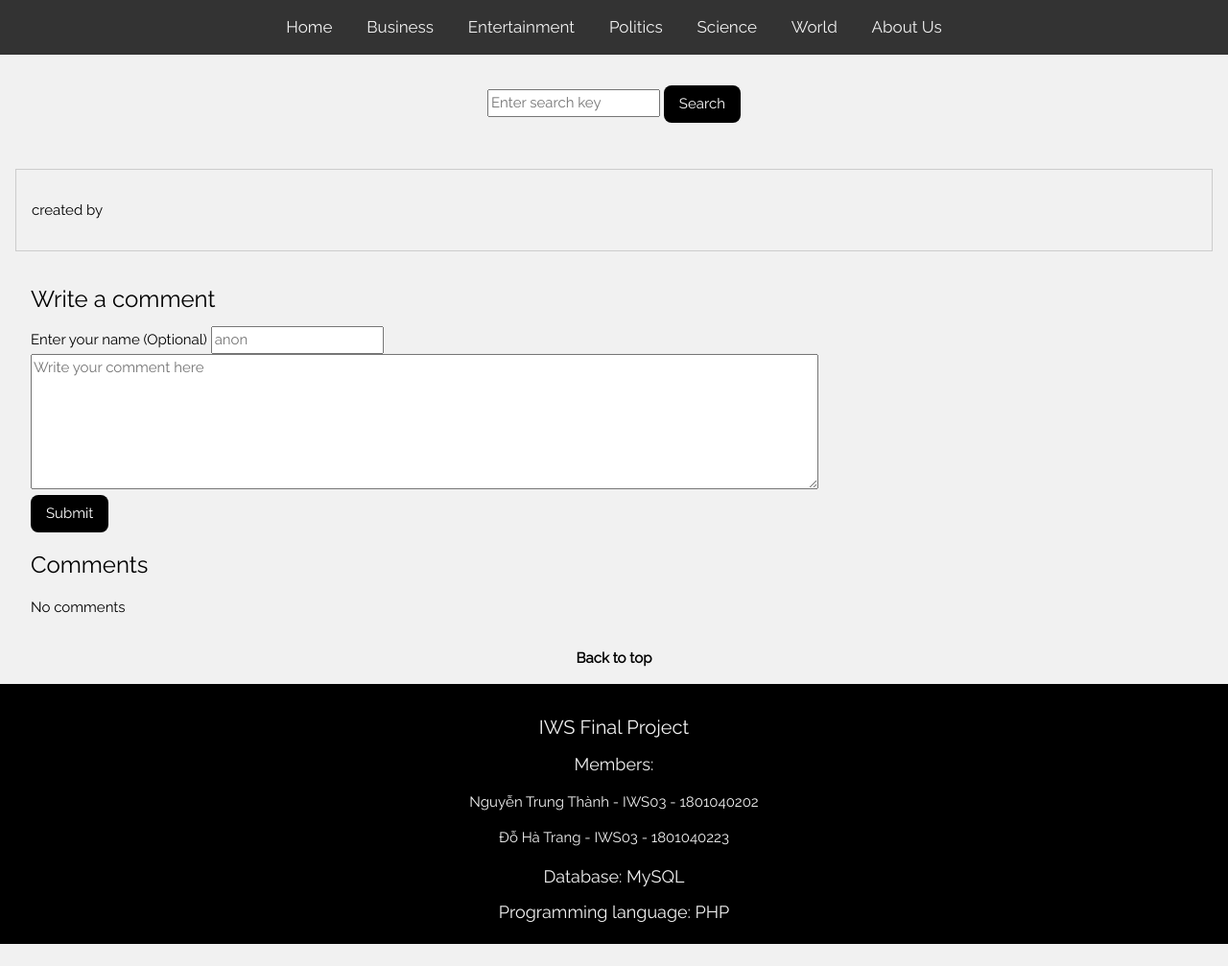
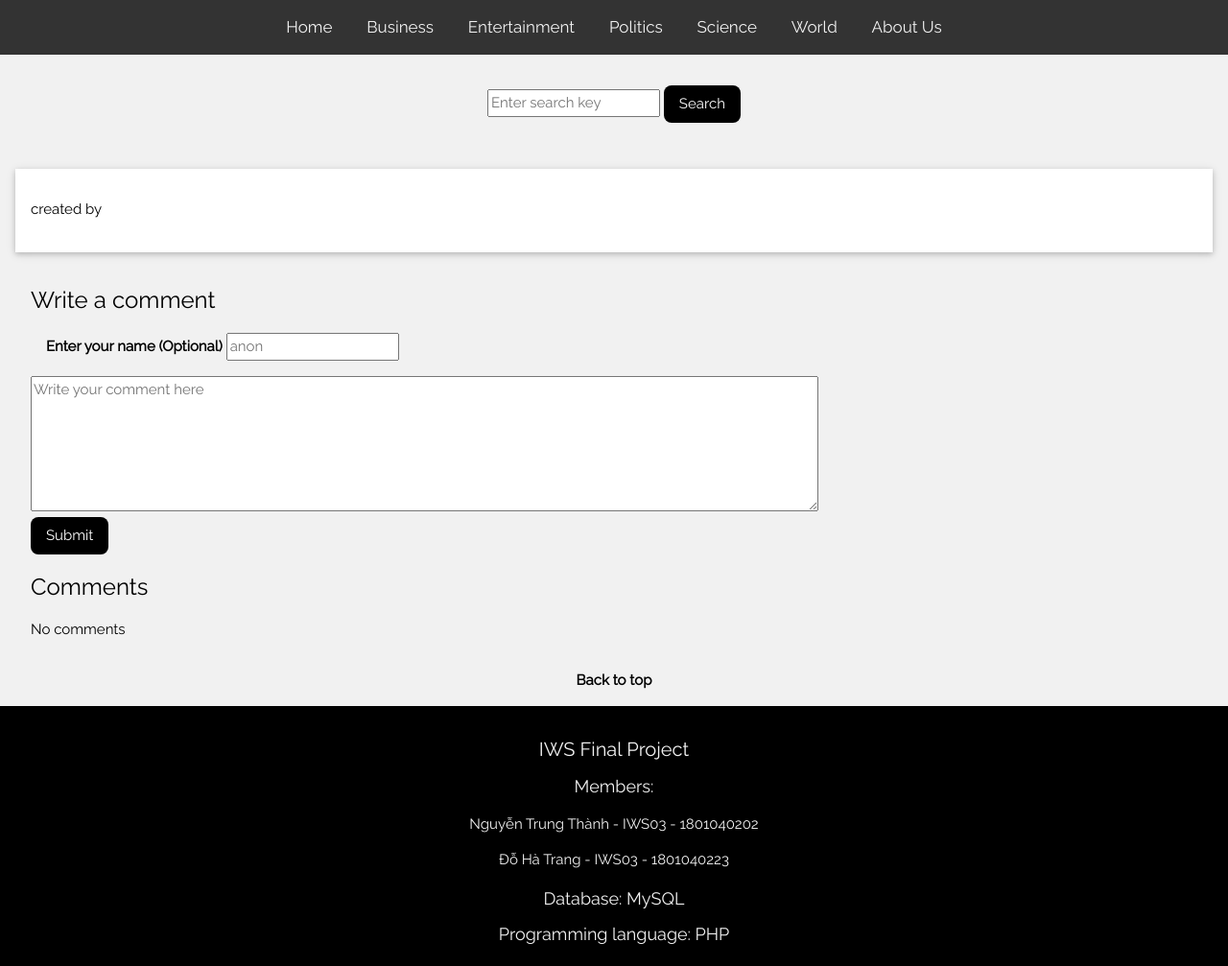
Before and after one commit to Somniate/IWS_Final, a PHP site: page /read_one.php?id=1 in a window 1280 px wide. Shown: the part 181-1188 px from the top of the page at 96% size. Before the commit the page ends 1165 px from the top, so only its background shows below. Run offline with PHP 8.4, Linux system fonts and the light colour scheme; data that the repository does not hold is empty.

Commit message:
Add files via upload

```diff
--- a/category_search.php
+++ b/category_search.php
@@ -124,7 +124,7 @@ if ($result0) {
                 <?php else : ?>
                     <!-- each row in $rows is consider $row -->
                     <?php foreach ($rows as $row) : ?>
-                        <div class="w3-panel w3-border w3-border-w3-camo-verydarkgrey w3-round-xxlarge">
+                        <div class="w3-card w3-margin w3-container w3-white w3-row">
                             <!-- link to article -->
                             <!-- Request: GET read_one.php?id=# HTTP/1.1 -->
                             <h2><a href="read_one.php?id=<?php echo $row['id_article']; ?>"><?php echo $row['title_article'] ?></a></h2>
--- a/read_one.php
+++ b/read_one.php
@@ -1,4 +1,6 @@
 <?php
+//NOTE: add nl2br() to insert line break - 19/5
+
 //embed php code from config.php
 include_once('./config.php');
 
@@ -39,6 +41,12 @@ $article = $result->fetch_assoc();
 
         a {
             text-decoration: none;
+        }
+        .intro{
+            font-size: 120%;
+        }
+        .cmtbox{
+            background-color : #333;
         }
     </style>
 </head>
@@ -91,7 +99,7 @@ $article = $result->fetch_assoc();
         </div>
 
         <!-- news display -->
-        <div class="w3-panel w3-border w3-padding-16 w3-margin">
+        <div class="w3-card w3-white w3-padding-16 w3-margin w3-container">
             <!-- title -->
             <h1><?php echo $article['title_article'] ?></h1>
 
@@ -103,13 +111,13 @@ $article = $result->fetch_assoc();
             <p><?php echo $article['date_article'] ?></p>
 
             <!-- author -->
-            <p>created by <?php echo $article['author_article'] ?></p>
+            <p>created by <span class="w3-tag"><?php echo $article['author_article'] ?></span></p>
 
             <!-- intro -->
-            <p style="font-weight: bold;"><?php echo $article['intro_article'] ?></p>
+            <p class= "intro" style="font-weight: bold;"><?php echo $article['intro_article'] ?></p>
 
             <!-- content -->
-            <p><?php echo $article['content_article'] ?></p>
+            <p><?php echo nl2br($article['content_article']) ?></p>
 
             <!-- tags -->
             <div class="tags">
@@ -138,7 +146,9 @@ $article = $result->fetch_assoc();
                     foreach ($tags as $row3) {
                     ?>
                         <!-- Request: GET tag_search.php?tag=# HTTP/1.1 -->
+                        <span class="w3-tag">
                         <a href="tag_search.php?tag=<?php echo $row3['name_tag'] ?>"><?php echo $row3['name_tag'] ?></a><br>
+                        </span>
                 <?php
                     }
                 }
@@ -155,8 +165,10 @@ $article = $result->fetch_assoc();
                     <form action="" method="post">
                         <!-- Request: POST read_one.php HTTP/1.1 (not sure about this one)-->
                         <h3>Write a comment</h3>
-                        <label for="writer">Enter your name (Optional)</label>
+                        <div class = "w3-margin">
+                        <label style ="font-weight:bold" for="writer">Enter your name (Optional)</label>
                         <input type="text" name="writer" id="writer" placeholder="anon"><br>
+                        </div>
                         <textarea name="write_comment" id="write_comment" cols="100" rows="6" placeholder="Write your comment here" required></textarea><br>
                         <button type="submit" class="w3-button w3-black w3-round-large w3-medium" name="save">Submit</button>
                     </form>
@@ -218,7 +230,8 @@ $article = $result->fetch_assoc();
                     <?php else : ?>
                         <!-- each row in $comments is consider $row -->
                         <?php foreach ($comments as $row) : ?>
-                            <div style="border:3px solid white" class="w3-panel w3-border-gray w3-round-xxlarge">
+                        <div class = "cmtbox">
+                            <div class="w3-container w3-text-white w3-margin">
                                 <!-- showing comment's maker -->
                                 <h4><?php echo $row['author_comment'] ?></a></h4>
 
@@ -226,8 +239,9 @@ $article = $result->fetch_assoc();
                                 <p><?php echo $row['date_created'] ?></p>
 
                                 <!-- showing comment's content -->
-                                <p><?php echo $row['content_comment'] ?></p>
+                                <p><?php echo $row['content_comment'] ?></p><br>
                             </div>
+                        </div>
                         <?php endforeach; ?>
                     <?php endif; ?>
                 </div>
```
Also changed, not shown: index.php (+25 -4 lines).
